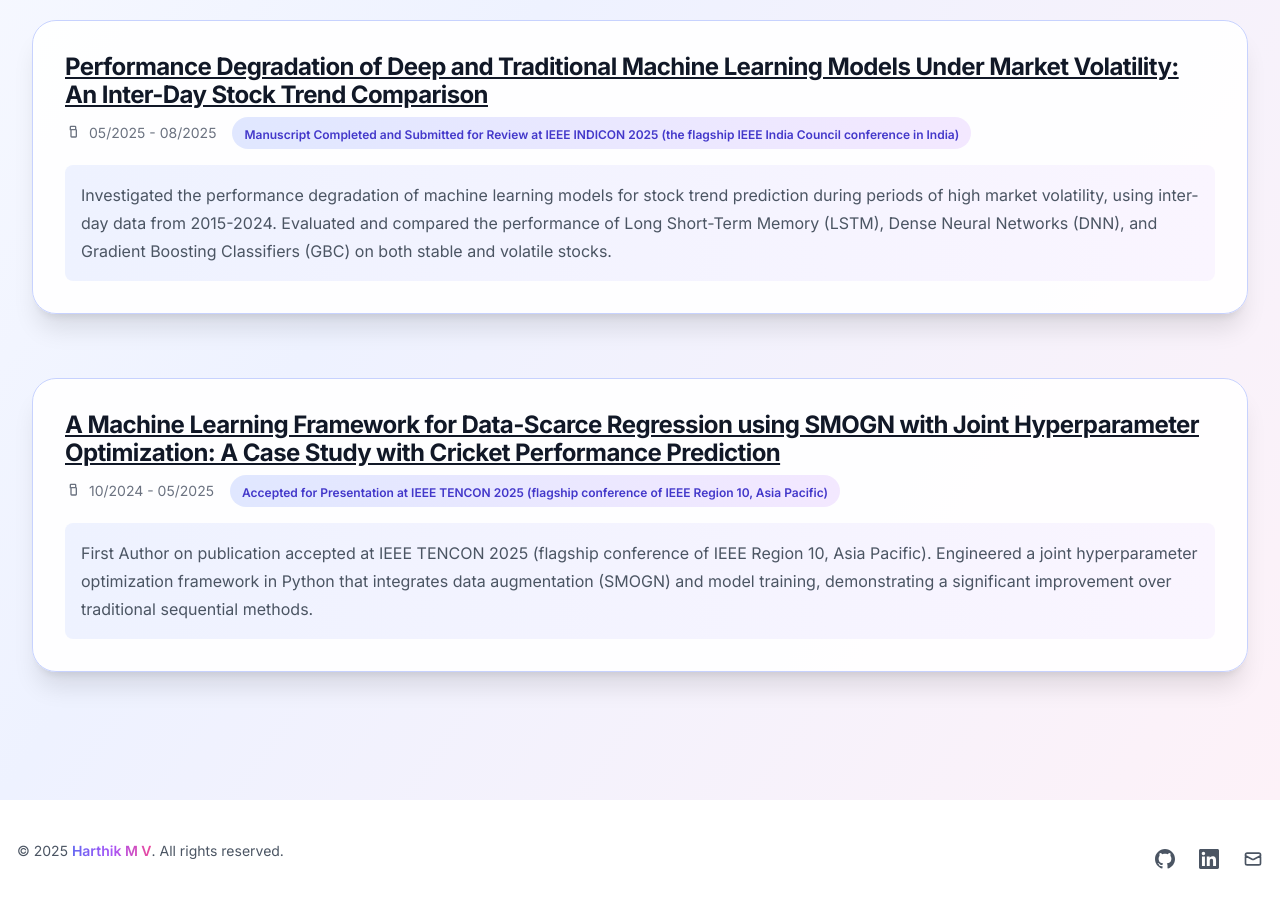
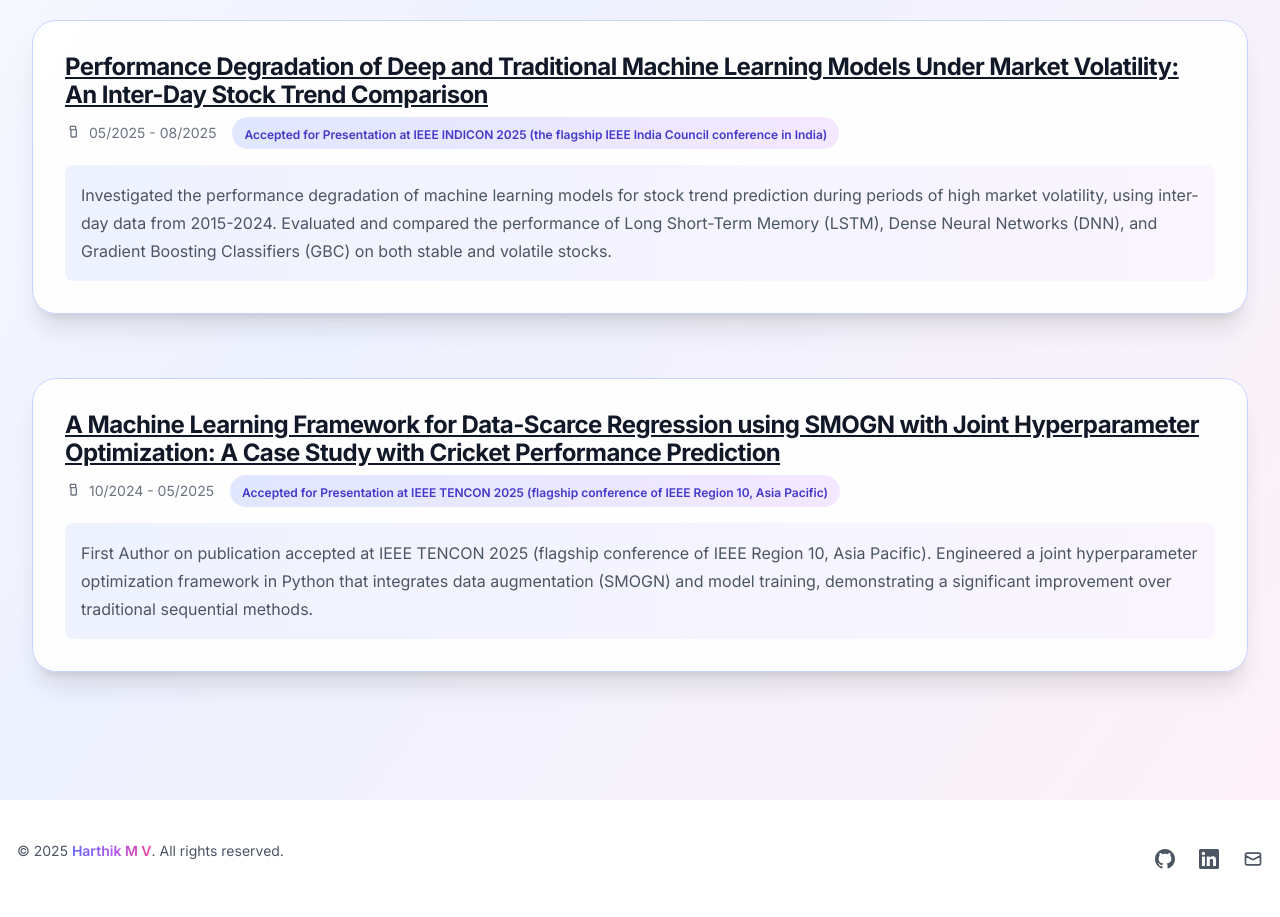
Before and after one commit to Harthik777/portfolio-website, a Next.js app: page /publications in a window 1280 px wide. Shown: the part 1140-2057 px from the top of the page. Built offline with nearby package versions, Linux system fonts and the light colour scheme.

Commit message:
Update publication status: IEEE INDICON 2025 paper accepted for presentation

```diff
--- a/src/app/publications/page.tsx
+++ b/src/app/publications/page.tsx
@@ -15,8 +15,8 @@ const publications = [
       'Performance Degradation of Deep and Traditional Machine Learning Models Under Market Volatility: An Inter-Day Stock Trend Comparison',
     description:
       'Investigated the performance degradation of machine learning models for stock trend prediction during periods of high market volatility, using inter-day data from 2015-2024. Evaluated and compared the performance of Long Short-Term Memory (LSTM), Dense Neural Networks (DNN), and Gradient Boosting Classifiers (GBC) on both stable and volatile stocks.',
-    status: 'Manuscript Completed and Submitted for Review at IEEE INDICON 2025 (the flagship IEEE India Council conference in India)',
-    link: 'https://drive.google.com/file/d/1mw-QaPrieLXO5A9ZV2_kUGL1c90ADquc/view?usp=sharing',
+    status: 'Accepted for Presentation at IEEE INDICON 2025 (the flagship IEEE India Council conference in India)',
+    link: 'https://drive.google.com/file/d/1R5XoQzxthCNheDpmSTBnC4iL0w0IJ7SX/view?usp=drive_link',
     date: '05/2025 - 08/2025',
   },
   {
```
